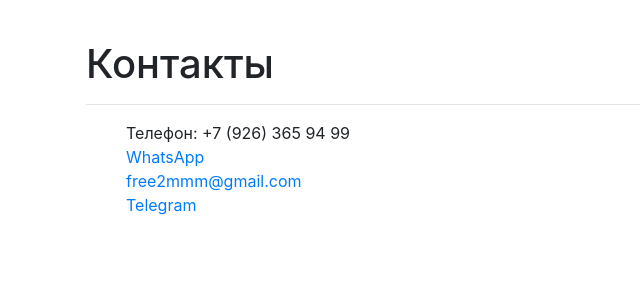
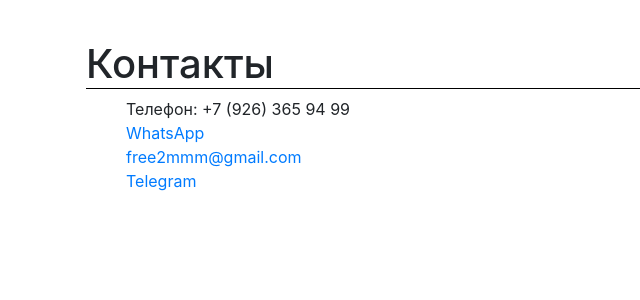
Before and after one commit to Hazzari/aleksan_site_project, a Django app: page /contacts/ in a window 1280 px wide. Shown: the part 56-356 px from the top of the page, without its empty margins (0-640 px from the left). Run offline with Django 3.2, Linux system fonts and the light colour scheme; some libraries are stand-ins or nearby versions.

Commit message:
added style to contacts

```diff
--- a/templates/homepage/cont.html
+++ b/templates/homepage/cont.html
@@ -5,8 +5,7 @@
 
 {% block body %}
     <div class="mx-auto my-2 my-sm-3 my-lg-4 p-3 container">
-        <h1>Контакты</h1>
-        <hr/>
+        <h1 class="head">Контакты</h1>
         <ul>
             <li>Телефон: +7 (926) 365 94 99</li>
             <li><a href="https://api.whatsapp.com/send?phone=79263659499">WhatsApp</a></li>
```
